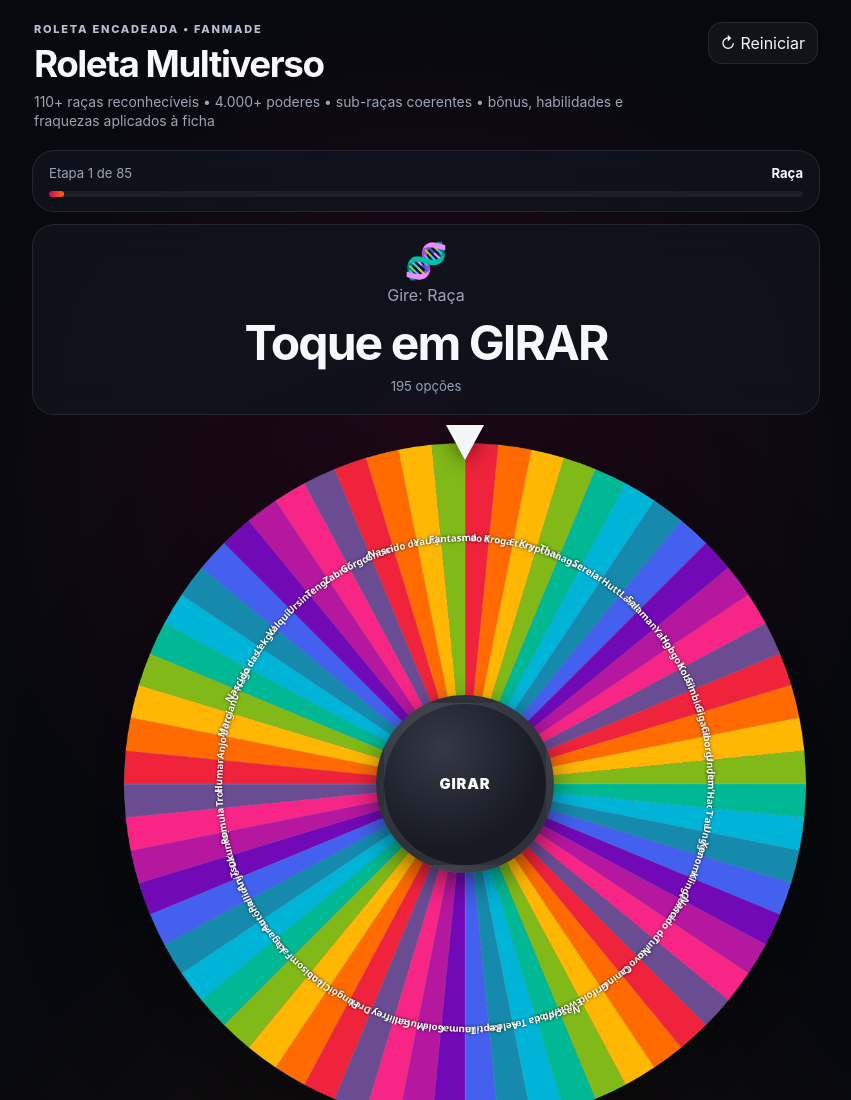
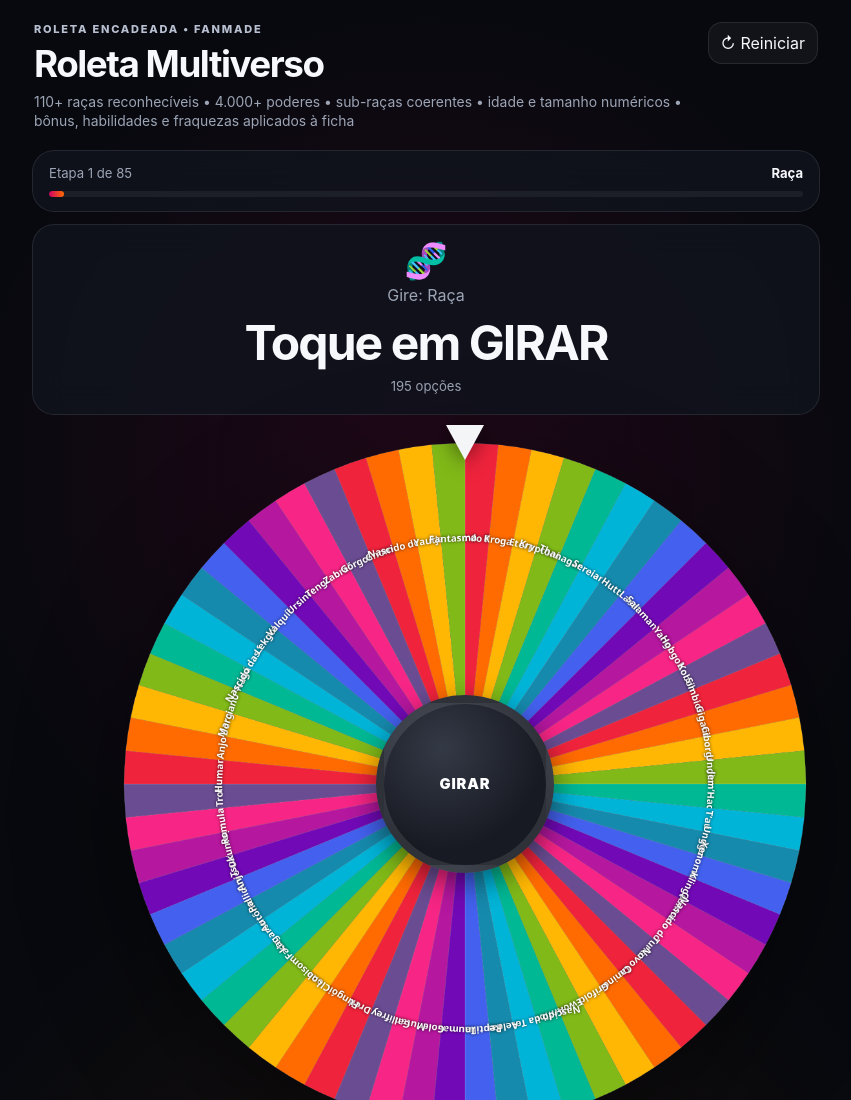
Before and after one commit to zeckofc143-hub/bot-discord-zeck, a website: page public/dashboard/roleta/index.html in a window 1280 px wide. Shown: the top 1100 px of the page, without its empty margins (214-1065 px from the left). Drawn offline with Linux system fonts and the light colour scheme.

Commit message:
Load numeric age and height system V8

```diff
--- a/public/dashboard/roleta/index.html
+++ b/public/dashboard/roleta/index.html
@@ -15,7 +15,7 @@
       <div>
         <p class="eyebrow">ROLETA ENCADEADA • FANMADE</p>
         <h1>Roleta Multiverso</h1>
-        <p class="subtitle">110+ raças reconhecíveis • 4.000+ poderes • sub-raças coerentes • bônus, habilidades e fraquezas aplicados à ficha</p>
+        <p class="subtitle">110+ raças reconhecíveis • 4.000+ poderes • sub-raças coerentes • idade e tamanho numéricos • bônus, habilidades e fraquezas aplicados à ficha</p>
       </div>
       <button id="resetBtn" class="ghost-btn" type="button">↻ Reiniciar</button>
     </header>
@@ -84,6 +84,7 @@
   <script src="./mega-extra.js" defer></script>
   <script src="./expansion-v5.js" defer></script>
   <script src="./races-v7.js" defer></script>
+  <script src="./numbers-v8.js" defer></script>
   <script src="./app-v7.js" defer></script>
 </body>
 </html>
```
